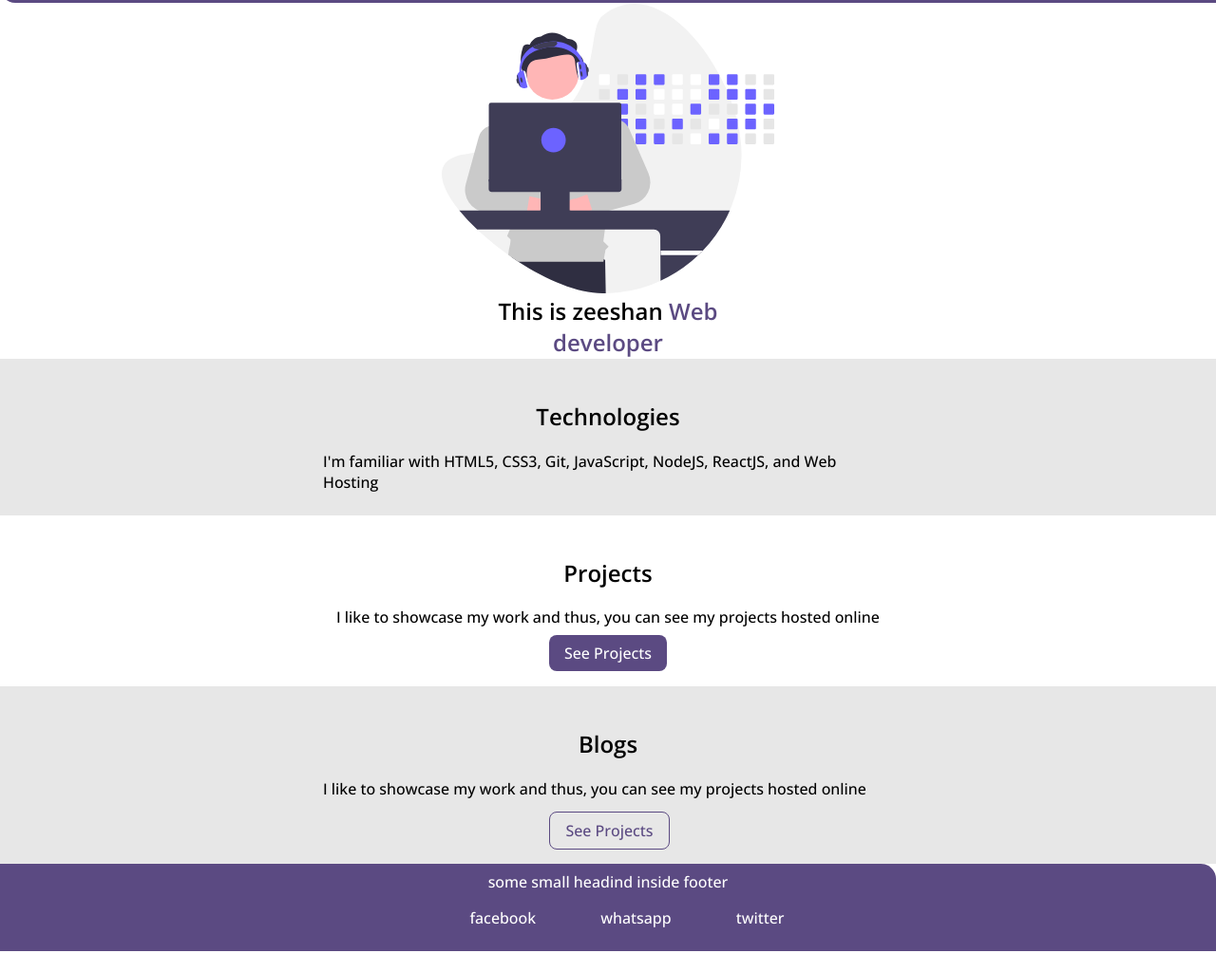
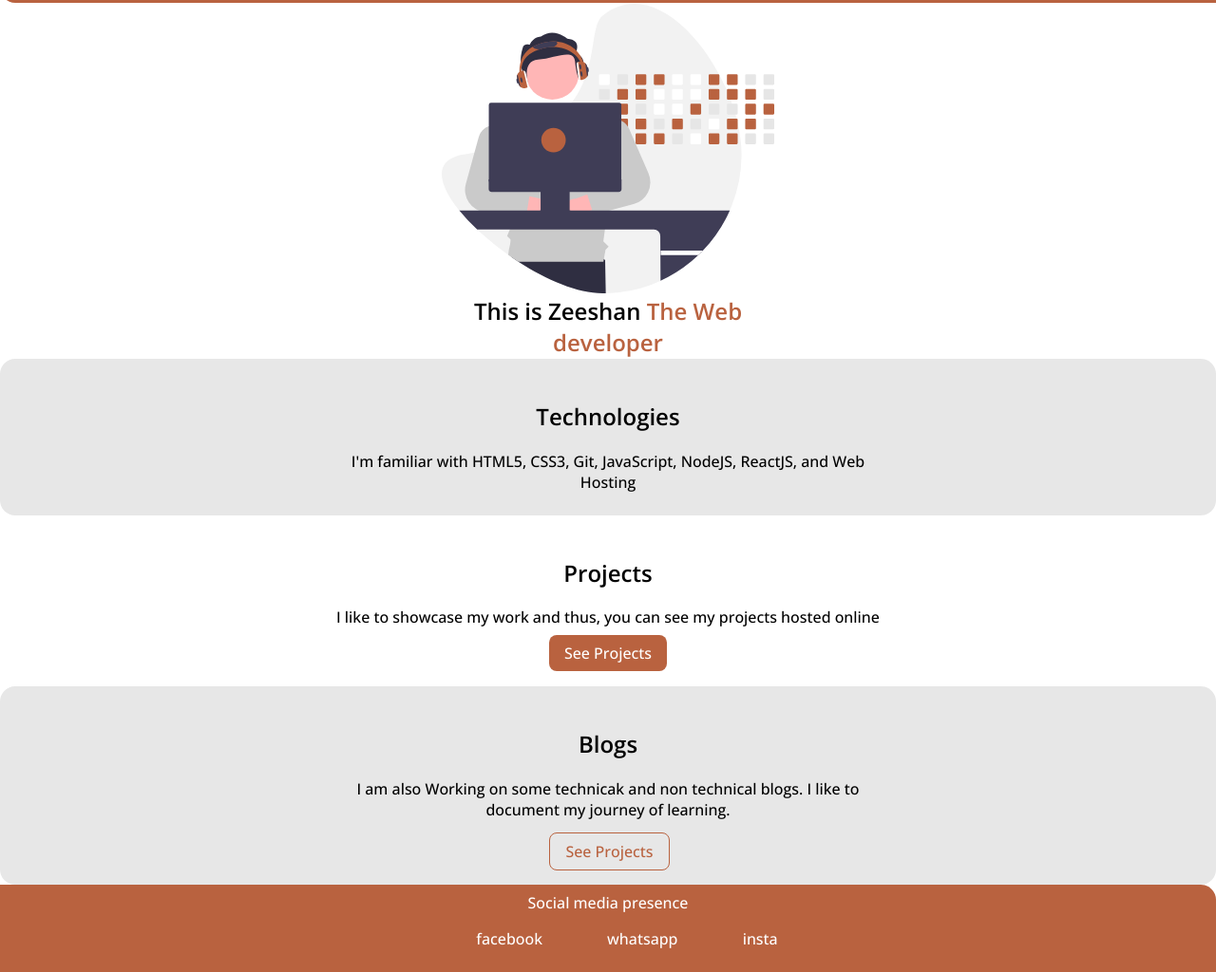
Before and after one commit to mzeeshan488/my-first-project, a plain HTML site: page home.html in a window 1280 px wide. Shown: the part 90-1114 px from the top of the page at 95% size. Before the commit the page ends 1092 px from the top, so only its background shows below. Drawn offline with nearby package versions, Linux system fonts and the light colour scheme.

Commit message:
my-changes

```diff
--- a/home.html
+++ b/home.html
@@ -5,10 +5,11 @@
     <meta charset="UTF-8">
     <meta http-equiv="X-UA-Compatible" content="IE=edge">
     <meta name="viewport" content="width=device-width, initial-scale=1.0">
-    <title>home</title>
+    <title>Zeeshan portfolio</title>
+    <link rel="icon" type="image/x-icon" href="https://icon-icons.com/icon/alphabet-letter-z/62587">
 </head>
+<body>
 
-<body>
     <link rel="stylesheet" href="style.css">
     <nav class="navigation">
         <div class="left">Iam a developer</div>
@@ -24,8 +25,8 @@
             </li>
         </ul>
     </nav>
-    <img class="header-image" src="images/header.svg" alt="">
-    <h2 class="header-image">This is zeeshan <span class="header-font"> Web developer</span> </h2>
+    <img class="header-image" src="/images/brown.svg.svg" alt="">
+    <h2 class="header-image">This is Zeeshan <span class="header-font">The Web developer</span> </h2>
     <section class="section2 ow">
         <h1>Technologies</h1>
         <p>I'm familiar with HTML5, CSS3, Git, JavaScript, NodeJS, ReactJS, and Web Hosting</p>
@@ -39,23 +40,23 @@
 
     <section class="section2 ow">
         <h1>Blogs</h1>
-        <p>I like to showcase my work and thus, you can see my projects hosted online
+        <p>I am also Working on some technicak and non technical blogs. I like to document my journey of learning.
 
         </p>
         <br>
         <a class="links secondry-link" id="sec" href="/">See Projects</a>
     </section>
     <footer class="footer">
-        <div id="left">some small headind inside footer</div>
+        <div id="left">Social media presence</div>
         <ul>
             <li class="list-inline">
-                <a class="links" href="\">facebook</a>
+                <a class="links" href="https://www.facebook.com/khanzeeshan406">facebook</a>
             </li>
             <li class="list-inline">
-                <a class="links" href="\">whatsapp</a>
+                <a class="links" href="https://wa.me/7010608223?text=Hi This is zeeshan how May help you ">whatsapp</a>
             </li>
             <li class="list-inline">
-                <a class="links" href="\">twitter</a>
+                <a class="links" href="">insta</a>
             </li>
         </ul>
     </footer>
--- a/style.css
+++ b/style.css
@@ -1,7 +1,7 @@
 @import url('https://fonts.googleapis.com/css2?family=EB+Garamond:wght@600&family=Noto+Serif:ital,wght@0,700;1,400&family=Open+Sans:wght@500;600&display=swap');
 
 :root {
-    --primary-color: #5B4A82;
+    --primary-color: #B9623F;
     --offwhite: #E7E7E7;
 }
 
@@ -119,6 +119,10 @@ hr {
 
 .ow {
     background-color: var(--offwhite);
+    border-bottom-left-radius: 1rem;
+    border-bottom-right-radius: 1rem;
+    border-top-left-radius: 1rem;
+    border-top-right-radius: 1rem;
 }
 
 .footer {
@@ -137,3 +141,6 @@ hr {
 #sec{
     margin-left: 45%
 }
+p{
+    text-align: center;
+}
```
Also changed, not shown: images/brown.svg.svg (added).
